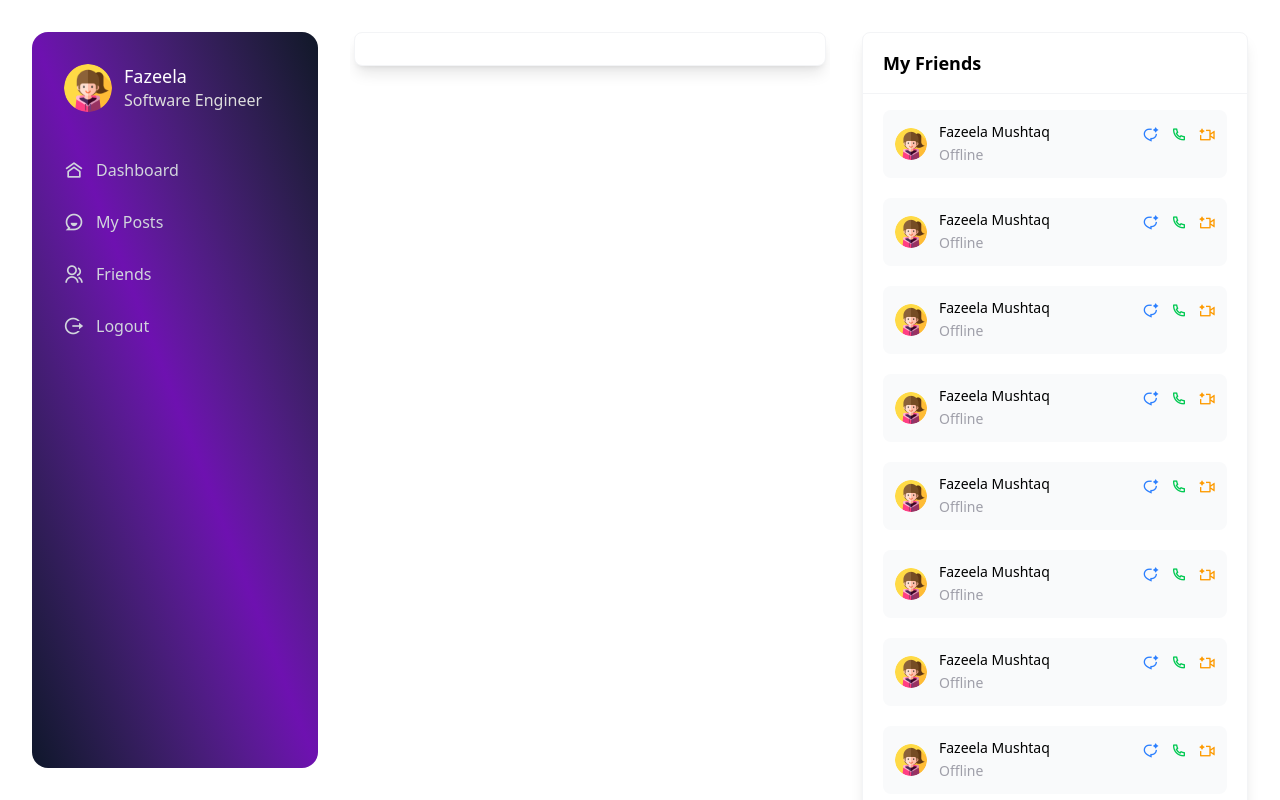
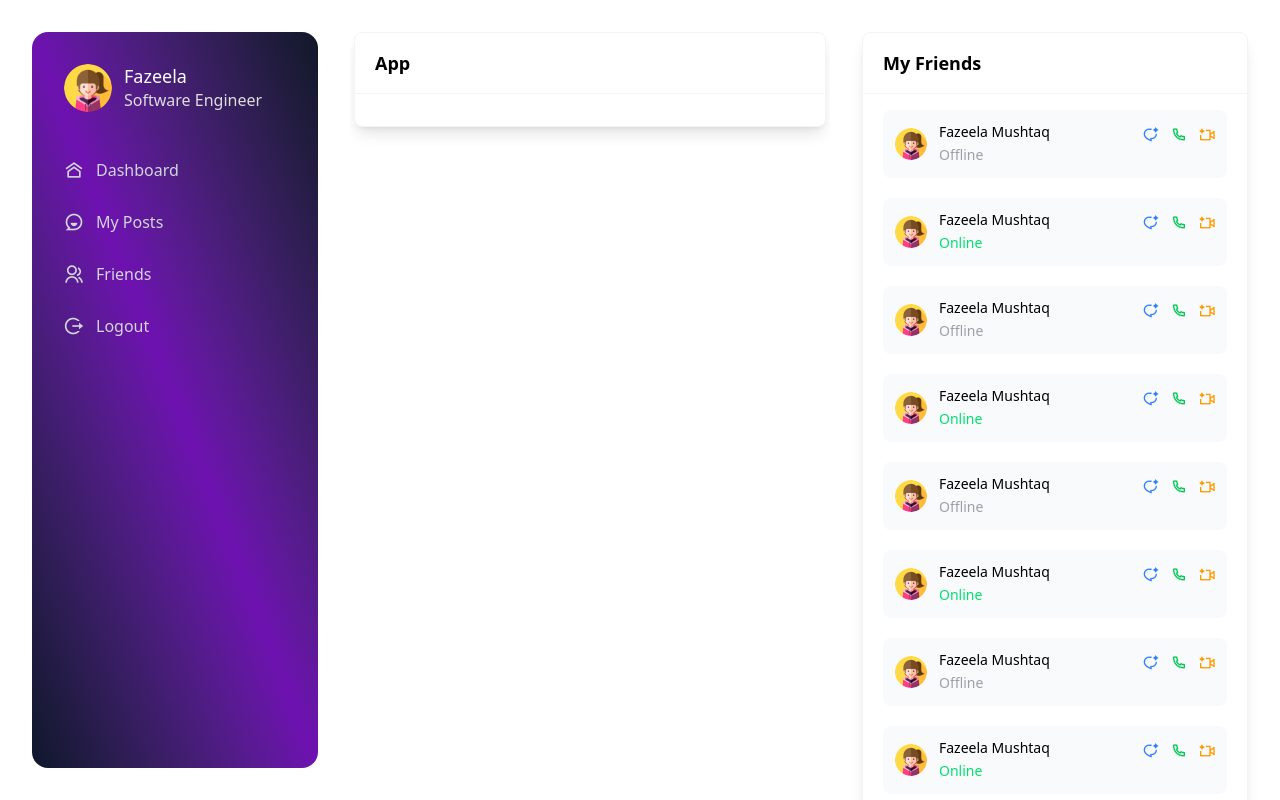
Before and after one commit to FazeelaChsirius/besties, a React (Vite) app: page /app in a window 1280 px wide. Built offline with nearby package versions, Linux system fonts and the light colour scheme.

Commit message:
Set layout routing for app component

```diff
--- a/src/components/app/Layout.tsx
+++ b/src/components/app/Layout.tsx
@@ -1,10 +1,12 @@
-import { Link } from "react-router-dom"
+import { Link, Outlet, useLocation } from "react-router-dom"
 import Avatar from "../shared/Avatar"
 import Card from "../shared/Card"
 
 const Layout = () => {
     const leftAsideSize = 350
     const rightAsideSize = 450
+    const{ pathname } = useLocation()
+    console.log(pathname)
 
     const sectionDimention = {
        width: `calc(100% - ${leftAsideSize + rightAsideSize}px)`,
@@ -12,7 +14,7 @@ const Layout = () => {
     }
     const menus = [
         {
-            href: '/app',
+            href: '/app/dashboard',
             label: 'dashboard',
             icon: 'ri-home-9-line'
         },
@@ -60,8 +62,8 @@ const Layout = () => {
                 </div>
             </aside>
             <section className="py-8 px-1" style={sectionDimention}>
-                <Card>
-
+                <Card title={pathname.split("/").pop()} divider >
+                    <Outlet />
                 </Card>
             </section>
             <aside
@@ -71,7 +73,7 @@ const Layout = () => {
                 <Card title='My Friends' divider>
                     <div className="space-y-5">
                         {
-                            Array(20).fill(0).map((index) => (
+                            Array(20).fill(0).map((item, index) => (
                                 <div key={index} className="bg-gray-50 p-3 rounded-lg flex justify-between">
                                     <Avatar
                                         size="md"
--- a/src/components/shared/Card.tsx
+++ b/src/components/shared/Card.tsx
@@ -12,7 +12,7 @@ const Card: FC<CardInterface> = ({children, title, footer, divider=false}) => {
     <div className='bg-white shadow-lg px-5 py-4 rounded-lg border border-gray-100 space-y-2'>
       {
         title &&
-        <h1 className='text-lg font-semibold'>{title}</h1>
+        <h1 className='text-lg font-semibold capitalize'>{title}</h1>
       }
       {
         divider &&
```
